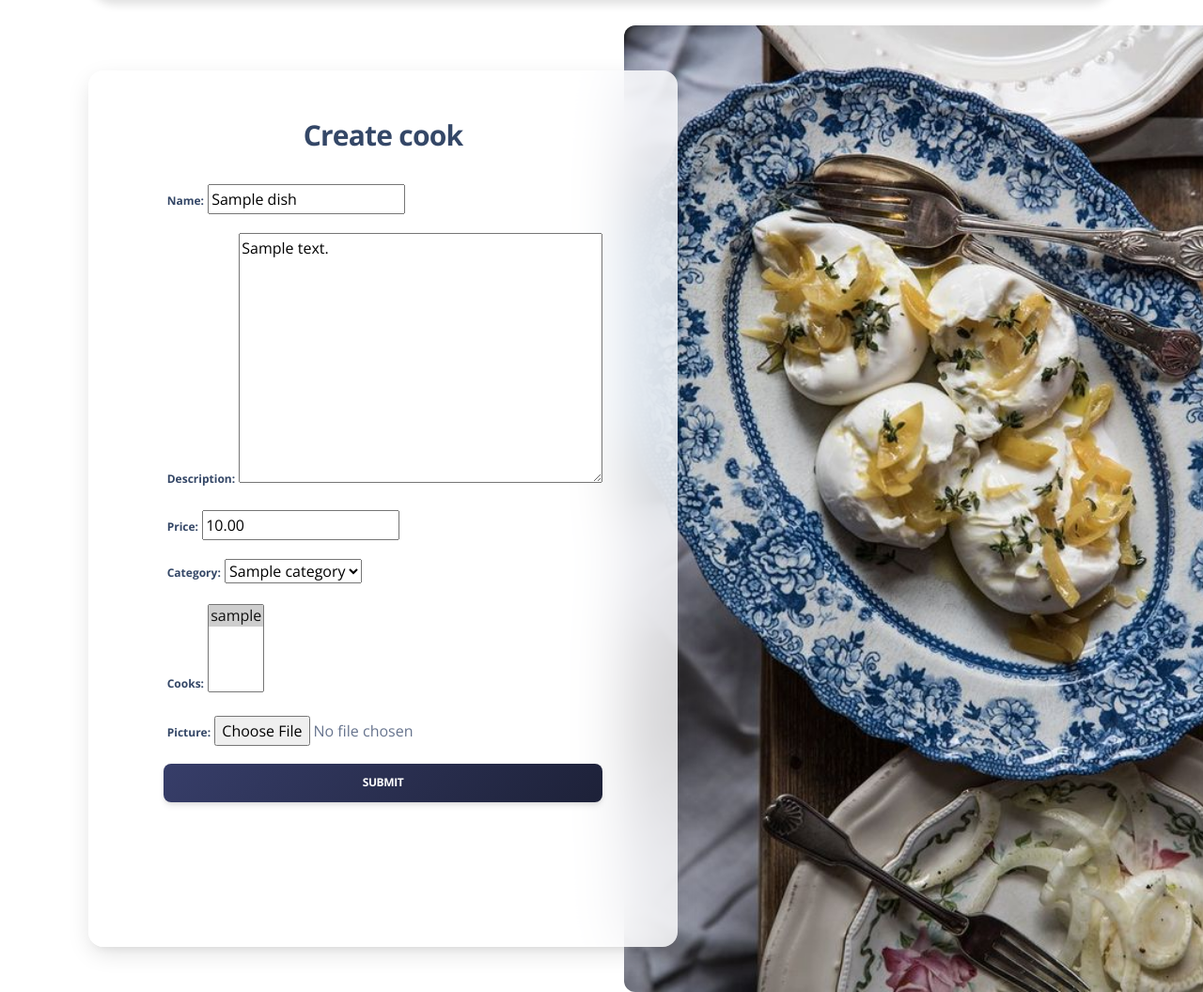
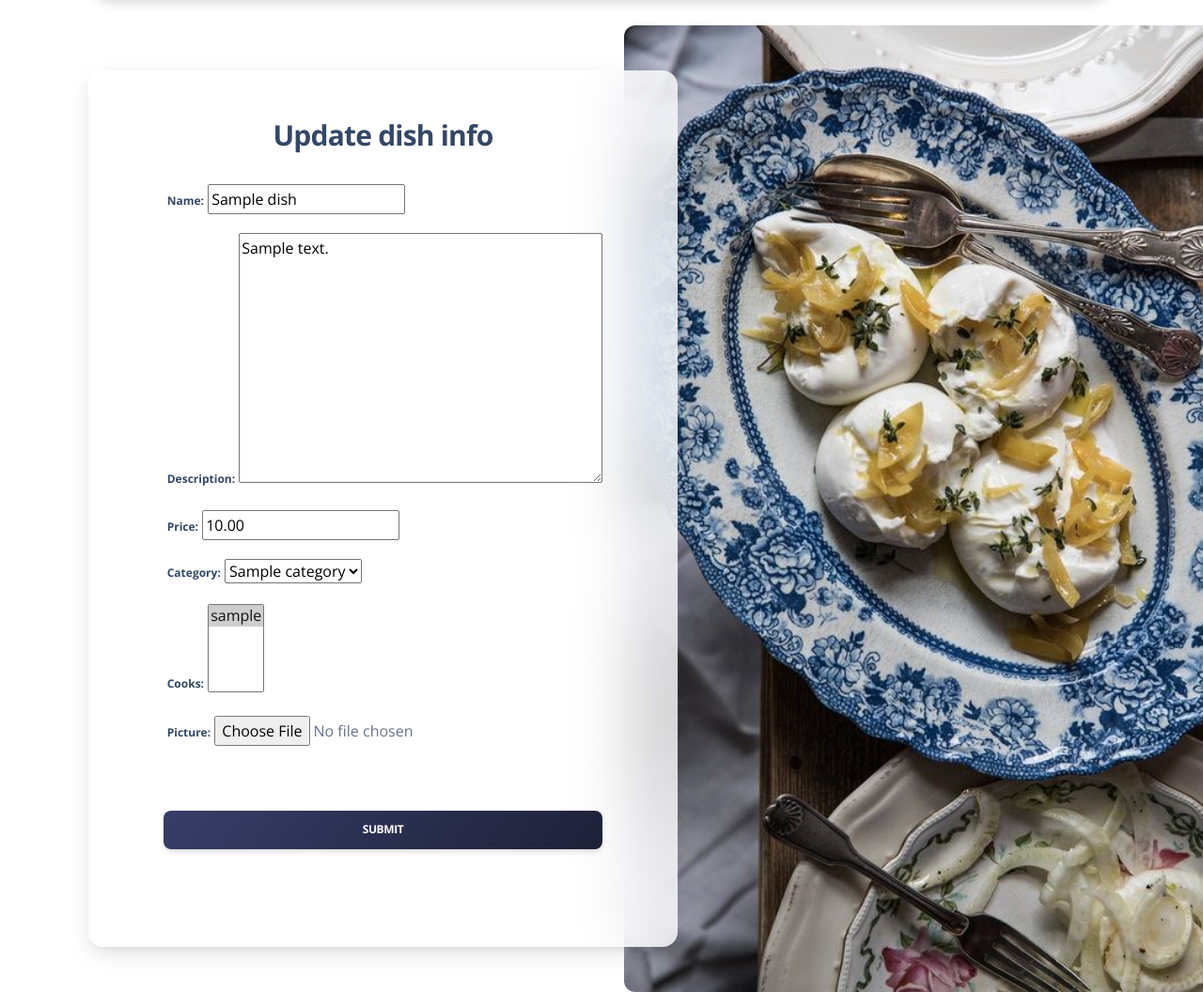
Before and after one commit to imelnyk007/my-restaurant-kitchen-service, a Django app: page /dishes/1/update/ in a window 1280 px wide. Shown: the part 73-1129 px from the top of the page at 94% size. Run offline with Django 4.2, Linux system fonts and the light colour scheme; tables that the repository leaves empty hold one stand-in row (values such as "Sample post"); some libraries are stand-ins or nearby versions.

Commit message:
Fix header for create/update form for model dish

```diff
--- a/kitchen/forms.py
+++ b/kitchen/forms.py
@@ -17,7 +17,7 @@ class DishForm(forms.ModelForm):
 
 
 class DishUpdateForm(forms.ModelForm):
-    picture = forms.ImageField(widget=forms.FileInput(attrs={'class': 'form-control-file'}))
+    picture = forms.ImageField(required=False, widget=forms.FileInput(attrs={'class': 'form-control-file'}))
 
     class Meta:
         model = Dish
@@ -25,6 +25,8 @@ class DishUpdateForm(forms.ModelForm):
 
 
 class CookCreationForm(UserCreationForm):
+    photo = forms.ImageField(required=False, widget=forms.FileInput(attrs={'class': 'form-control-file'}))
+
     class Meta(UserCreationForm.Meta):
         model = Cook
         fields = UserCreationForm.Meta.fields + (
@@ -36,7 +38,7 @@ class CookCreationForm(UserCreationForm):
 
 
 class CookUpdateForm(forms.ModelForm):
-    photo = forms.ImageField(widget=forms.FileInput(attrs={'class': 'form-control-file'}))
+    photo = forms.ImageField(required=False, widget=forms.FileInput(attrs={'class': 'form-control-file'}))
 
     class Meta:
         model = Cook
--- a/kitchen/models.py
+++ b/kitchen/models.py
@@ -31,7 +31,7 @@ class Dish(models.Model):
     description = models.TextField(null=True, blank=True)
     price = models.DecimalField(max_digits=5, decimal_places=2)
     category = models.ForeignKey(Category, on_delete=models.CASCADE)
-    cooks = models.ManyToManyField(Cook, related_name="dishes", null=True)
+    cooks = models.ManyToManyField(Cook, related_name="dishes", null=True, blank=True)
     picture = models.ImageField(null=True, blank=True, upload_to="dish_pictures/")
 
     class Meta:
--- a/kitchen/urls.py
+++ b/kitchen/urls.py
@@ -16,7 +16,8 @@ from kitchen.views import (
     DishCreateView,
     toggle_assign_to_dish,
     register_request,
-    update_cook, ChangePasswordView,
+    update_cook,
+    ChangePasswordView,
 )
 
 urlpatterns = [
--- a/kitchen/views.py
+++ b/kitchen/views.py
@@ -110,6 +110,21 @@ class DishCreateView(LoginRequiredMixin, generic.CreateView):
     success_url = reverse_lazy("kitchen:dish-list")
 
 
+def update_dish(request, pk):
+    dish = Dish.objects.get(id=pk)
+
+    if request.method == 'POST':
+        form = DishUpdateForm(request.POST, request.FILES, instance=dish)
+
+        if form.is_valid():
+            form.save()
+            return redirect("kitchen:dish-detail", pk=dish.id)
+    else:
+        form = DishUpdateForm(instance=dish)
+
+    return render(request, 'kitchen/dish_form.html', {'form': form})
+
+
 class DishDeleteView(LoginRequiredMixin, generic.DeleteView):
     model = Dish
     success_url = reverse_lazy("kitchen:dish-list")
@@ -204,21 +219,6 @@ def update_cook(request, pk):
     return render(request, 'kitchen/cook_form.html', {'form': form})
 
 
-def update_dish(request, pk):
-    dish = Dish.objects.get(id=pk)
-
-    if request.method == 'POST':
-        form = DishUpdateForm(request.POST, request.FILES, instance=dish)
-
-        if form.is_valid():
-            form.save()
-            return redirect("kitchen:dish-detail", pk=dish.id)
-    else:
-        form = DishUpdateForm(instance=dish)
-
-    return render(request, 'kitchen/cook_form.html', {'form': form})
-
-
 class ChangePasswordView(SuccessMessageMixin, PasswordChangeView):
     template_name = 'registration/change_password.html'
     success_message = "Successfully Changed Your Password"
--- a/templates/kitchen/cook_form.html
+++ b/templates/kitchen/cook_form.html
@@ -17,7 +17,7 @@
     <div class="row">
       <div class="col-lg-7 d-flex justify-content-center flex-column">
         <div class="card card-body d-flex justify-content-center shadow-lg p-5 blur align-items-center">
-          <h3 class="text-center">{{ object|yesno:"Update,Create" }} cook</h3>
+          <h3 class="text-center">Update profile</h3>
               <div class="card-body">
                 <div class="row">
                   <div class="mb-3">
--- a/templates/kitchen/dish_form.html
+++ b/templates/kitchen/dish_form.html
@@ -11,24 +11,28 @@
 
 {% block content %}
 <div class="page-header" style="margin-top: 100px">
-  <div class="position-absolute fixed-top ms-auto w-50 h-100 rounded-3 z-index-0 d-none d-sm-none d-md-block me-n4" style="background-image: url('{% static 'img/dish_create_page.jpeg' %}'); background-size: cover;">
-  </div>
+  <div class="position-absolute fixed-top ms-auto w-50 h-100 rounded-3 z-index-0 d-none d-sm-none d-md-block me-n4" style="background-image: url('{% static 'img/dish_create_page.jpeg' %}'); background-size: cover;"></div>
   <div class="container py-5">
     <div class="row">
       <div class="col-lg-7 d-flex justify-content-center flex-column">
         <div class="card card-body d-flex justify-content-center shadow-lg p-5 blur align-items-center">
-          <h3 class="text-center">{{ object|yesno:"Update,Create" }} dish</h3>
-            <form method="POST" enctype="multipart/form-data" novalidate>
+          <form method="POST" enctype="multipart/form-data" novalidate>
+          {% if form.name == DishForm %}
+            <h3 class="text-center"> Create dish </h3>
+            {% else %}
+            <h3 class="text-center"> Update dish info</h3>
+          {% endif %}
               <div class="card-body">
                 <div class="row">
                   <div class="mb-3">
-                    <form action="" >
                     {% csrf_token %}
-                    {% for field in form %}
-                      <label>Enter dish {{ field.name }}</label>
-                      <div class="input-group">
-                        {{ field }}
-                      </div>
+                    {% if form.non_field_errors %}
+                      {% for error in form.non_field_errors %}
+                        <span class="text-danger"> {{ error }} </span>
+                      {% endfor %}
+                    {% endif %}
+                    {{ form.as_p }}
+                      <span class="text-danger">{{ field.errors }}</span>
                       <div class="row">
                         <div class="col-md-12">
                           <div class="form-check form-switch mb-4">
@@ -36,12 +40,16 @@
                           </div>
                         </div>
                       </div>
-                    {% endfor %}
-                      <div class="col-md-12">
-                        <button type="submit" class="btn bg-gradient-dark w-100">Submit</button>
-                      </div>
-                    </form>
+                    <div class="col-md-12">
+                      <button type="submit" class="btn bg-gradient-dark w-100">Submit</button>
+                    </div>
                   </div>
                 </div>
               </div>
+            </form>
+        </div>
+        </div>
+        </div>
+      </div>
+    </div>
 {% endblock content %}
```
Also changed, not shown: kitchen/migrations/0006_alter_dish_cooks.py (added), kitchen/migrations/0007_remove_dish_cooks.py (added), kitchen/migrations/0008_dish_cooks.py (added), media/dish_pictures/Beef_Bourguignon_kg4fLmR.jpeg (added), media/dish_pictures/Caprese_Salad_aDN3Mt6.jpeg (added).
